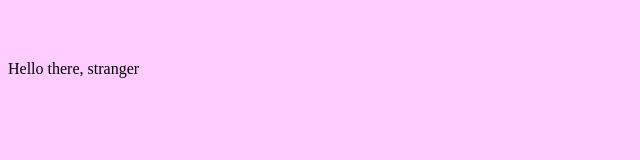
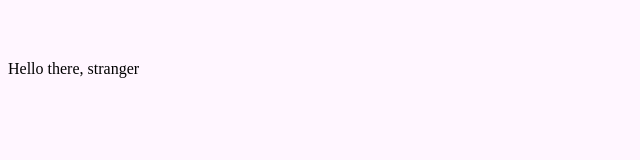
Before and after one commit to Ryan-Cooper/Ryan-Cooper.github.io, a plain HTML site: page index.html in a window 1280 px wide. Shown: the whole page, without its empty margins (0-640 px from the left). Drawn offline with Linux system fonts and the light colour scheme.

Commit message:
Update main.css

```diff
--- a/css/main.css
+++ b/css/main.css
@@ -1,5 +1,5 @@
 body {
-    background-color: #FFCCFF;
+    background-color: #FFF6FF;
 }
 p.center {
     font-family: "Lucida Console";
```
